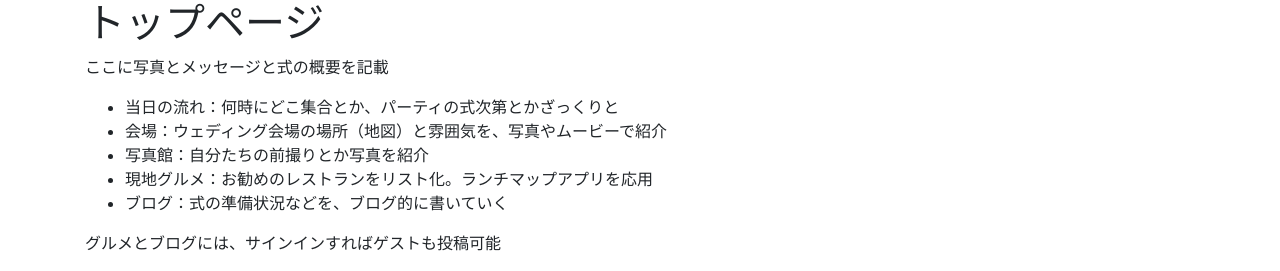
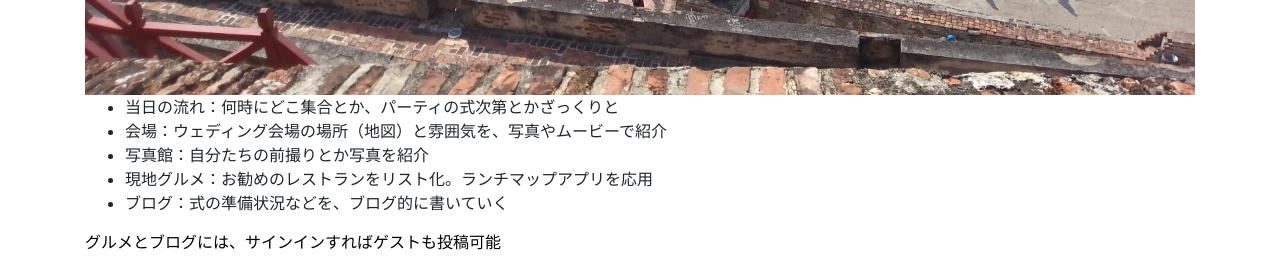
Before and after one commit to SeiichiroKimura/first_project, a Django app: page /lunchmap/ in a window 1280 px wide. Shown: the part 914-1185 px from the top of the page. Run offline with Django 3.2, Linux system fonts and the light colour scheme; some libraries are stand-ins or nearby versions.

Commit message:
each page added

```diff
--- a/lunchmap/templates/lunchmap/agenda.html
+++ b/lunchmap/templates/lunchmap/agenda.html
@@ -1,8 +1,8 @@
 {% extends 'layout.html' %}
 {% block content %}
 
-<h1>当日の流れ</h1>
-<p>ここに写真とメッセージと式の概要を記載</p>
+<h1>Agenda</h1>
+<p>当日の流れは以下の通りとなります</p>
 
 <ul>
   <li>10時：</li>
--- a/lunchmap/templates/lunchmap/index.html
+++ b/lunchmap/templates/lunchmap/index.html
@@ -1,10 +1,13 @@
 {% extends 'layout.html' %}
 {% block content %}
 
-<img src=static "../../lunchmap/images/main.JPG" width="100%" height="100%" border="0"/>
+<h1>Welcome to our Wedding!!</h1>
+<p>2020.03.19</p>
 
-<h1>トップページ</h1>
-<p>ここに写真とメッセージと式の概要を記載</p>
+{% load static %}
+<img src="{% static 'lunchmap/images/2013.jpg' %}" width="100%" height="100%"　border=0/>
+
+
 
 <ul>
   <li>当日の流れ：何時にどこ集合とか、パーティの式次第とかざっくりと</li>
--- a/lunchmap/templates/lunchmap/shop_list.html
+++ b/lunchmap/templates/lunchmap/shop_list.html
@@ -1,7 +1,7 @@
 {% extends 'layout.html' %}
 {% block content %}
 
-  <h1>ハワイのお勧めレストラン一覧</h1>
+  <h1>Restaurant - お勧めレストラン一覧</h1>
   <table class='table table-striped table-hover'>
       <tr>
         <th>カテゴリ</th><th>店名</th><th>住所</th>
--- a/lunchmap/templates/lunchmap/venue.html
+++ b/lunchmap/templates/lunchmap/venue.html
@@ -1,7 +1,7 @@
 {% extends 'layout.html' %}
 {% block content %}
 
-<h1>会場案内</h1>
+<h1>Wedding Place</h1>
 <p>会場の地図と写真埋め込む</p>
 <a href="https://www.watabe-wedding.co.jp/resort_wedding_overseas/hawaii/chapel_aloha_ke/?utm_source=google&utm_medium=cpc&utm_campaign=rz_br_chapel&utm_content=hawaii_chapel&gclid=CjwKCAiAj-_xBRBjEiwAmRbqYv7Gej1matV3A_kPh5Al7Cbx5Ixhr03G91PCLkk5XDLd0p_oXZE5XhoCr5YQAvD_BwE#" target="_blank">さらに詳細をチェック</a>
 
--- a/myapp2/settings.py
+++ b/myapp2/settings.py
@@ -121,3 +121,7 @@ USE_TZ = True
 # https://docs.djangoproject.com/en/3.0/howto/static-files/
 
 STATIC_URL = '/static/'
+
+STATICFILES_DIRS = (
+    os.path.join(BASE_DIR, "static"),
+)
--- a/templates/layout.html
+++ b/templates/layout.html
@@ -6,6 +6,17 @@
         <link rel='stylesheet' href='https://maxcdn.bootstrapcdn.com/bootstrap/4.0.0/css/bootstrap.min.css'&gt;>
         <style>body {padding-top: 80px;}</style>
         <title>Waikiki Wedding</title>
+        <style>
+        h1{
+          font-family: cursive;
+          color: pink;
+        }
+        p{
+          font-family: cursive;
+          color: black;
+        }
+      </style>
+
     </head>
     <body>
         <nav class='navbar navbar-expand-sm navbar-dark bg-dark fixed-top'>
@@ -14,19 +25,19 @@
             <!-- 左側のヘッダー -->
             <ul class='navbar-nav mr-auto'>
               <li class='nav-time menu'>
-                <a class="nav-link" href='{% url "lunchmap:agenda" %}'>当日の流れ</a>
+                <a class="nav-link" href='{% url "lunchmap:agenda" %}'>Agenda</a>
               </li>
               <li class='nav-time menu'>
-                <a class="nav-link" href='{% url "lunchmap:venue" %}'>会場案内</a>
+                <a class="nav-link" href='{% url "lunchmap:venue" %}'>Place</a>
               </li>
               <li class='nav-time menu'>
-                <a class="nav-link" href='{% url "lunchmap:photo" %}'>写真館</a>
+                <a class="nav-link" href='{% url "lunchmap:photo" %}'>Photos</a>
               </li>
               <li class='nav-time menu'>
-                <a class="nav-link" href='{% url "lunchmap:index02" %}'>現地グルメ</a>
+                <a class="nav-link" href='{% url "lunchmap:index02" %}'>Restaurant</a>
               </li>
               <li class='nav-time menu'>
-                <a class="nav-link" href="#">ブログ</a>
+                <a class="nav-link" href="#">Blog</a>
               </li>
             </ul>
             <class>
```
Also changed, not shown: lunchmap/templates/lunchmap/photo.html (+3 -3 lines), 1 other file.
